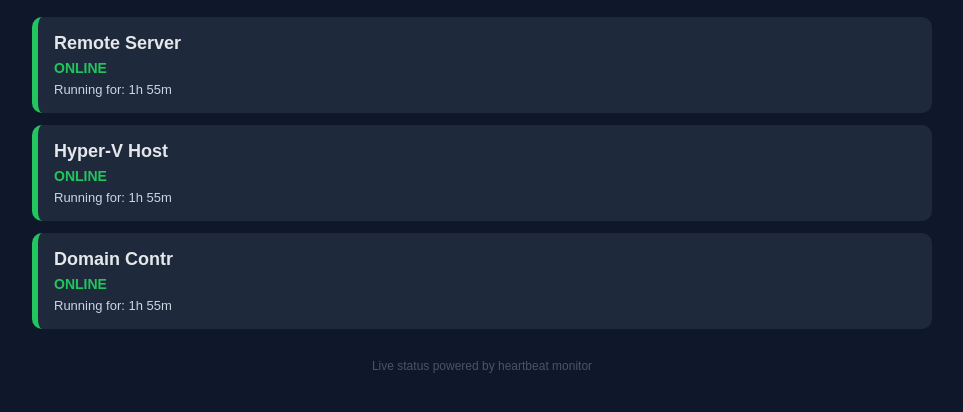
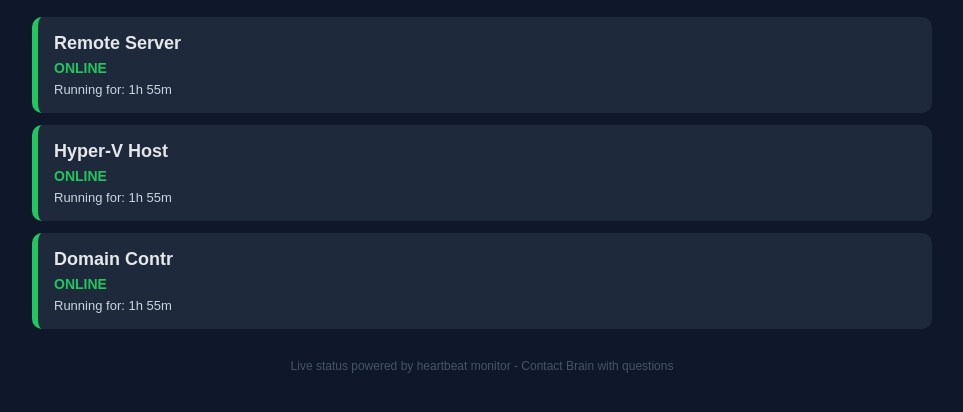
Before and after one commit to Freedom-Title/vm-status, a plain HTML site: page index.html in a window 1280 px wide. Shown: the part 114-526 px from the top of the page, without its empty margins (158-1121 px from the left). Drawn offline with Linux system fonts and the light colour scheme.

Commit message:
Modify footer to add contact information
Updated footer text to include contact information.

```diff
--- a/index.html
+++ b/index.html
@@ -24,7 +24,7 @@
         </main>
 
         <footer class="footer">
-            Live status powered by heartbeat monitor
+            Live status powered by heartbeat monitor - Contact Brain with questions
         </footer>
 
     </div>
```
